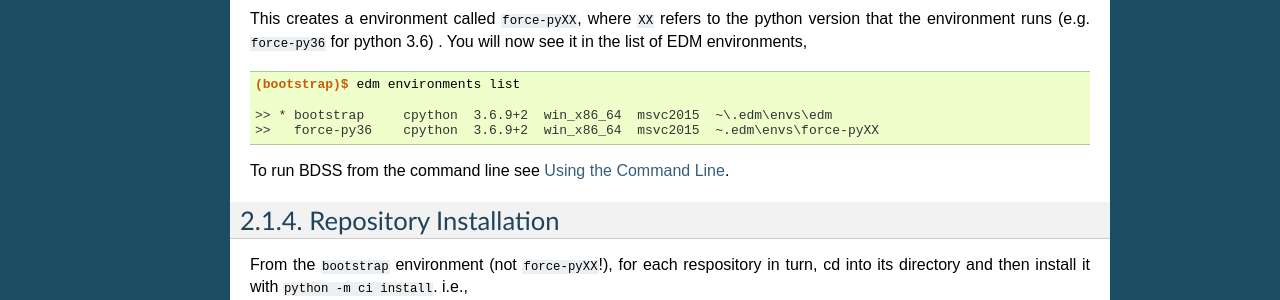
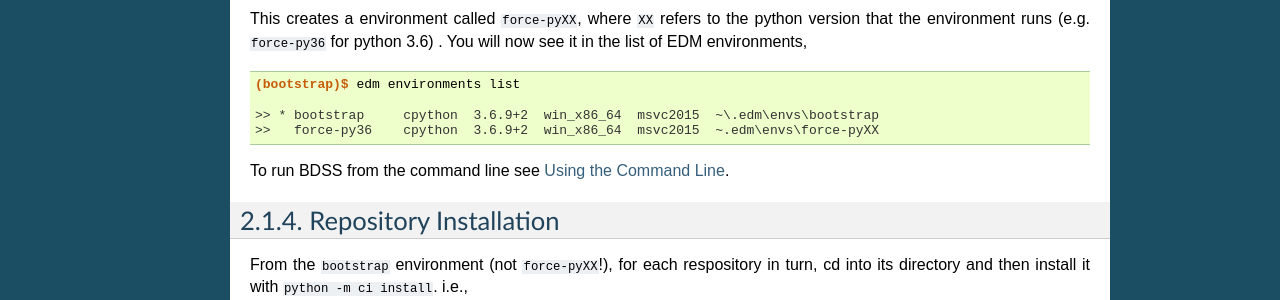
Before and after one commit to force-h2020/force-docs, a Sphinx documentation site: the page built from docs/source/using/installation.rst, in a window 1280 px wide. Shown: the part 988-1288 px from the top of the page. Built offline with Sphinx 7.4.7, drawn with Linux system fonts in a browser that asks for light colours.

Commit message:
bootstrap env path

```diff
--- a/docs/source/using/installation.rst
+++ b/docs/source/using/installation.rst
@@ -77,7 +77,7 @@ the environment runs (e.g. ``force-py36`` for python 3.6) . You will now see it
 
     (bootstrap)$ edm environments list
 
-    >> * bootstrap     cpython  3.6.9+2  win_x86_64  msvc2015  ~\.edm\envs\edm
+    >> * bootstrap     cpython  3.6.9+2  win_x86_64  msvc2015  ~\.edm\envs\bootstrap
     >>   force-py36    cpython  3.6.9+2  win_x86_64  msvc2015  ~.edm\envs\force-pyXX
 
 To run BDSS from the command line see :ref:`Using the Command Line <cli-ref>`.
```
